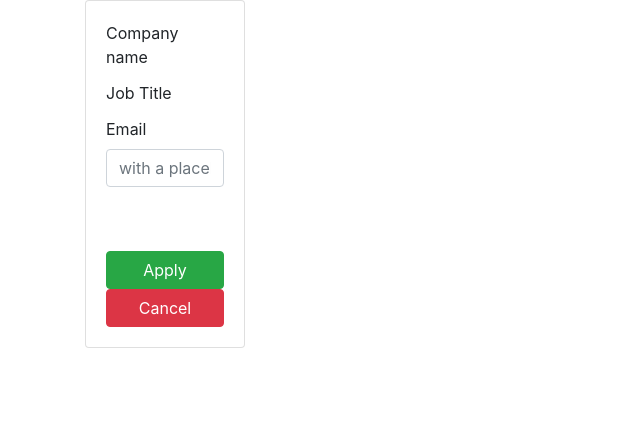
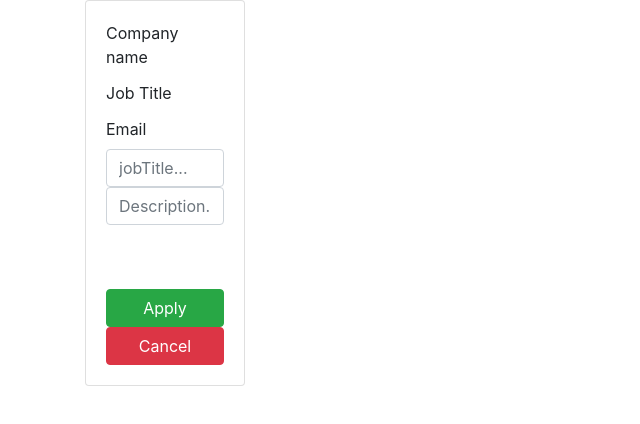
Before and after one commit to ezzineog/QuAD-C5-2, a React (Create React App) app in the folder quad/: page / in a window 1280 px wide. Shown: the top 424 px of the page, without its empty margins (0-640 px from the left). Built offline with nearby package versions, Linux system fonts and the light colour scheme.

Commit message:
Add_Post_Fixed

```diff
--- a/quad/src/components/company/Home/AddPost.js
+++ b/quad/src/components/company/Home/AddPost.js
@@ -18,7 +18,8 @@ class AddPost extends Component {
   constructor(props) {
     super(props);
     this.state = {
-      jobTitle: ''
+      jobTitle: '',
+      Description : ''
     };
     // this.cancel = this.cancel.bind(this);
     this.getInputVal = this.getInputVal.bind(this);
@@ -54,10 +55,16 @@ class AddPost extends Component {
               <FormGroup>
                 <Label for="exampleEmail">Email</Label>
                 <Input
-                  type="email"
+                  type="jobTitle"
                   onChange={(event) => this.getInputVal(event, "jobTitle")}
-                  id="exampleEmail"
-                  placeholder="with a placeholder"
+                  id="jobTitle"
+                  placeholder="jobTitle..."
+                />
+                <Input
+                  type="Description"
+                  onChange={(event) => this.getInputVal(event, "Description")}
+                  id="Description"
+                  placeholder="Description..."
                 />
               </FormGroup>
               <br />
--- a/quad/src/components/company/Home/Posts/Post.js
+++ b/quad/src/components/company/Home/Posts/Post.js
@@ -14,13 +14,11 @@ class Post extends Component {
     };
   }
   componentDidMount() {
-    axios
-      .get("http://127.0.0.1:3008/jobs")
+    axios.get("http://127.0.0.1:3008/jobs")
       .then((res) => this.setState({ JobOffersContainer: res.data }))
       .catch((err) => console.log("[client side err]", err));
 
-    axios
-      .get("http://127.0.0.1:3008/signup/company")
+    axios.get("http://127.0.0.1:3008/signup/company")
       .then((res) => this.setState({ CompanyDataContainer: res.data }))
       .catch((err) => console.log("[client side err]", err));
   }
```
